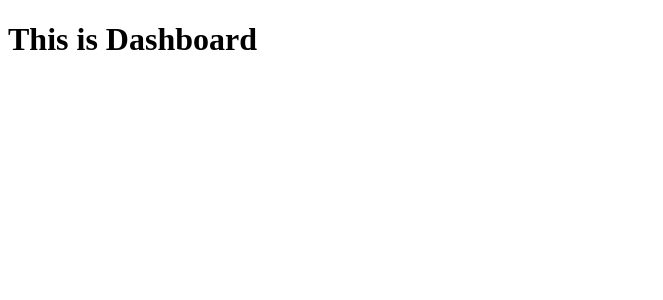
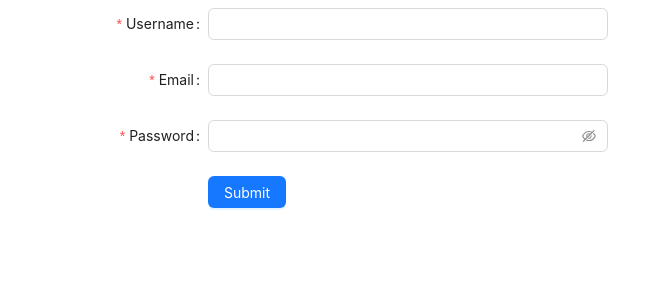
Before and after one commit to sajibkhandev/ES2403_Fullstack_Ecommerce, a React (Vite) app in the folder dashboard/: page / in a window 1280 px wide. Shown: the top 300 px of the page, without its empty margins (0-663 px from the left). Built offline with nearby package versions, Linux system fonts and the light colour scheme.

Commit message:
set middlewar

```diff
--- a/dashboard/package.json
+++ b/dashboard/package.json
@@ -10,6 +10,8 @@
     "preview": "vite preview"
   },
   "dependencies": {
+    "antd": "^5.27.6",
+    "axios": "^1.12.2",
     "react": "^19.1.1",
     "react-dom": "^19.1.1"
   },
--- a/dashboard/src/App.jsx
+++ b/dashboard/src/App.jsx
@@ -1,8 +1,93 @@
 import React from 'react'
+import { Button, Checkbox, Form, Input } from 'antd';
+import axios from 'axios'
 
 const App = () => {
+
+  const onFinish =async values => {
+
+   let data= await axios.post('http://localhost:3000/api/v1/authentication/registration',{
+      username:values.username,
+      email:values.email,
+      password:values.password
+
+    },
+    {
+      headers:{
+        Authorization:"ertegdfbrtyrd2345"
+      }
+    }
+
+  )
+
+    console.log(data);
+
+
+
+
+
+
+
+
+};
+const onFinishFailed = errorInfo => {
+  console.log('Failed:', errorInfo);
+};
+
+
+
+
+
+
   return (
-    <div><h1>This is Dashboard</h1></div>
+     <Form
+    name="basic"
+    labelCol={{ span: 8 }}
+    wrapperCol={{ span: 16 }}
+    style={{ maxWidth: 600 }}
+    initialValues={{ remember: true }}
+    onFinish={onFinish}
+    onFinishFailed={onFinishFailed}
+    autoComplete="off"
+  >
+    <Form.Item
+      label="Username"
+      name="username"
+      rules={[{ required: true, message: 'Please input your username!' }]}
+    >
+      <Input />
+    </Form.Item>
+
+
+
+    <Form.Item
+      label="Email"
+      name="email"
+      rules={[{ required: true, message: 'Please input your Email!' }]}
+    >
+      <Input />
+    </Form.Item>
+
+
+
+
+
+    <Form.Item
+      label="Password"
+      name="password"
+      rules={[{ required: true, message: 'Please input your password!' }]}
+    >
+      <Input.Password />
+    </Form.Item>
+
+
+
+    <Form.Item label={null}>
+      <Button type="primary" htmlType="submit">
+        Submit
+      </Button>
+    </Form.Item>
+  </Form>
   )
 }
 
```
Also changed, not shown: 1 other file (tests, documents, lock files or other folders).
